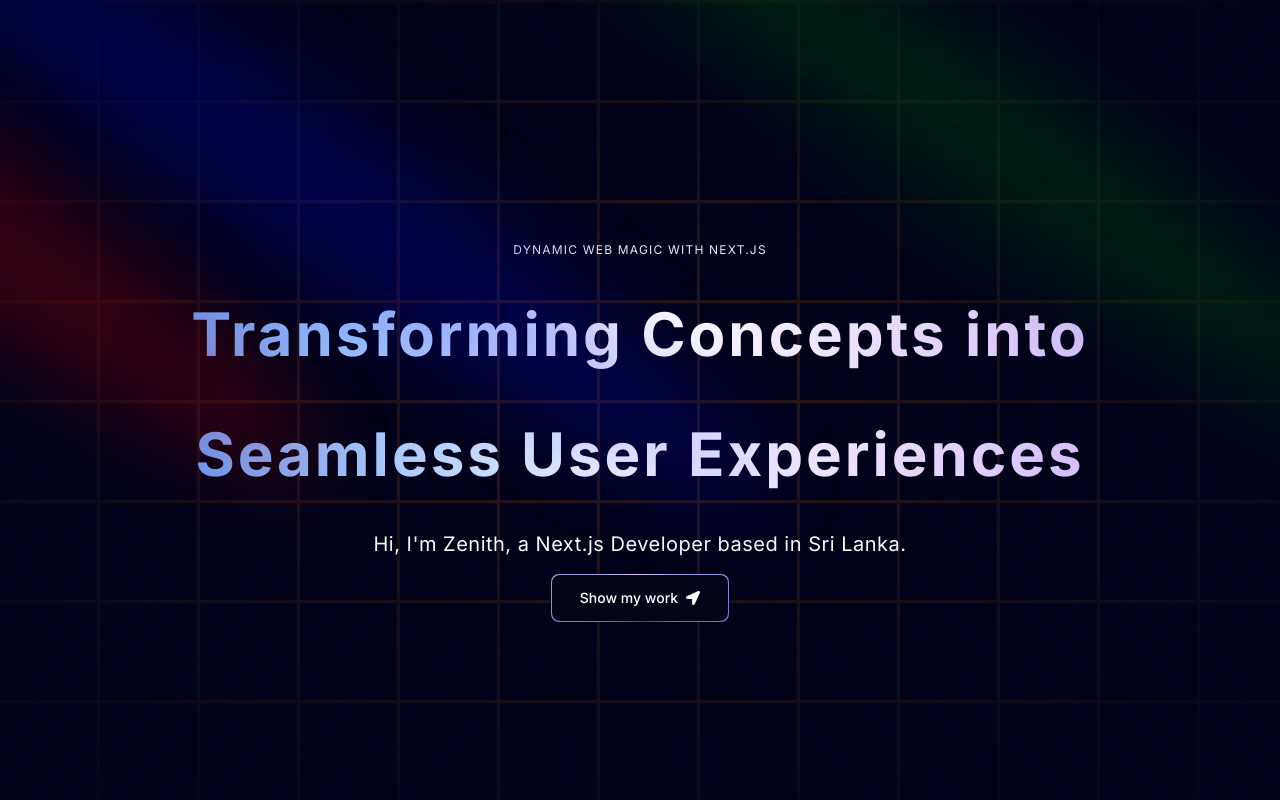
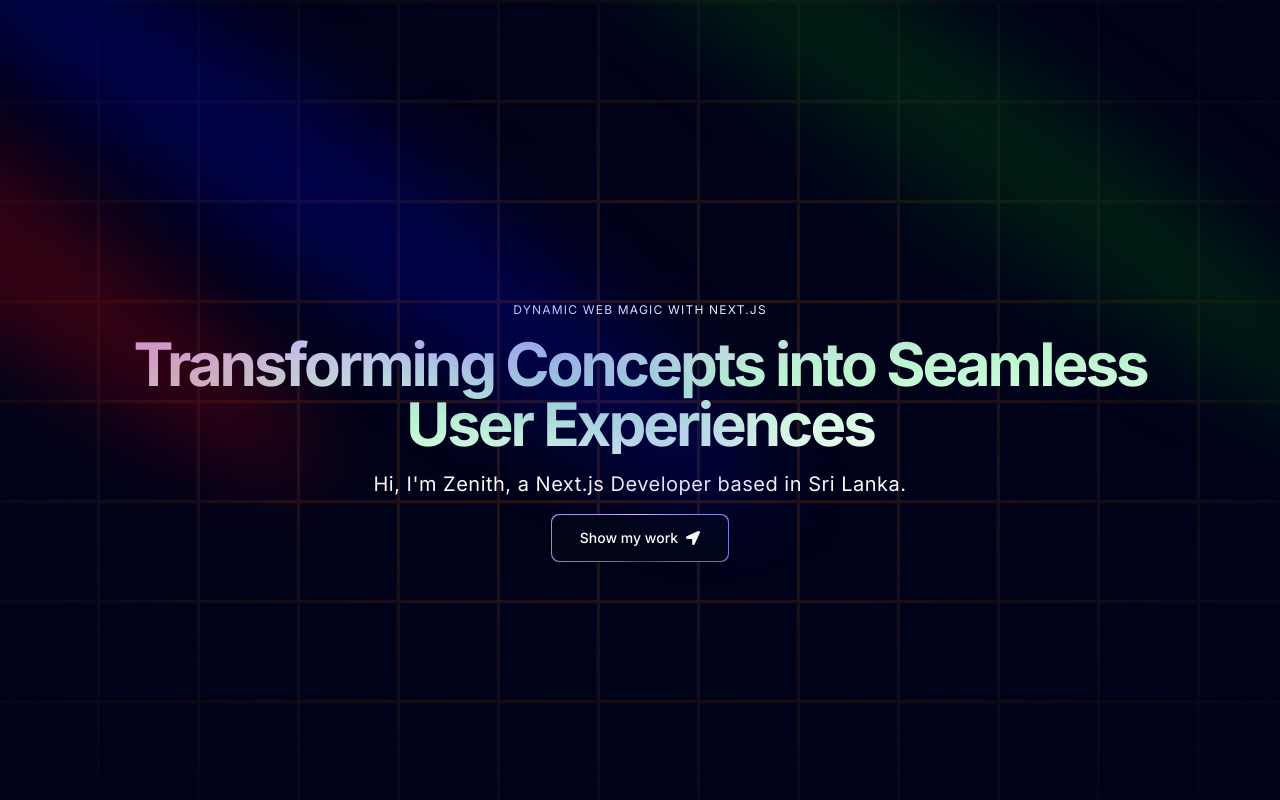
Before and after one commit to Zenith1997/portfolio, a Next.js app: page / in a window 1280 px wide. Built offline with nearby package versions, Linux system fonts and the light colour scheme.

Commit message:
text generation tyles fixed to include the className prop

```diff
--- a/components/ui/text-generate-effect.tsx
+++ b/components/ui/text-generate-effect.tsx
@@ -55,7 +55,7 @@
   return (
     <div className={cn("font-bold", className)}>
       <div className="mt-4">
-      <div className="text-6xl leading-loose tracking-wider bg-gradient-to-r from-purple via-blue-500 bg-clip-text text-transparent dark:from-blue-500 dark:via-white dark:to-purple">
+      <div className={` bg-gradient-to-br from-purple via-blue-500 bg-clip-text text-transparent dark:from-purple dark:via-green-200 dark:to-white ${className}`}>
       {rendertitle()}
         </div>
       </div>
```
